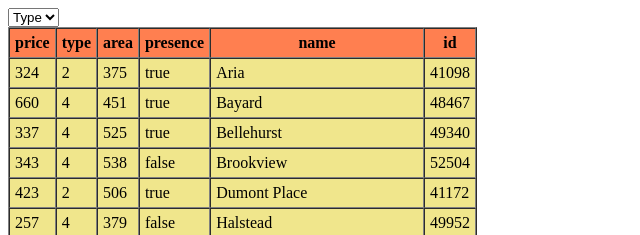
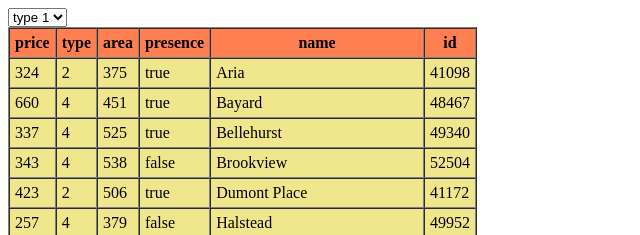
Before and after one commit to KirylDubenFED/Work-with-a-table, a plain HTML site: page index.html in a window 1280 px wide. Shown: the top 235 px of the page, 0-640 px from the left. Drawn offline with Linux system fonts and the light colour scheme.

Commit message:
add select

```diff
--- a/index.html
+++ b/index.html
@@ -9,8 +9,10 @@
 <body>
 
   <select>
-    <option>Type</option>
+
   </select>
+
+
 
     <table border="1" cellpadding="5" cellspacing="0" bgcolor="khaki">
         <thead>
@@ -26,11 +28,6 @@
         <tbody  class='table'>
         </tbody>
       </table>
-
-
-
-
-
 <script src="./js/script.js"></script>
 </body>
 </html>
--- a/js/script.js
+++ b/js/script.js
@@ -220,14 +220,22 @@ for (let el of data) {
 }
 $table.innerHTML = str;
 
-const typesArray = data.map(el => el.type)
+const typesArray = []
+ data.forEach(el => {
+     if (typesArray.includes(el.type)){
+        return
+    }
+    typesArray.push(el.type)
+ })
+typesArray.sort((a, b) => a - b)
+
     console.log(typesArray);
 
+    const select = document.querySelector("select")
 
-
-// data.filter((item) => {
-//     if (item.type > 0) {
-//         return item;
-//         // console.log(item);
-//     }
-// })
+typesArray.forEach(el => {
+    const option = document.createElement("option")
+    option.value = el
+    option.innerHTML = `type ${el}`
+    select.append(option)
+})
```
